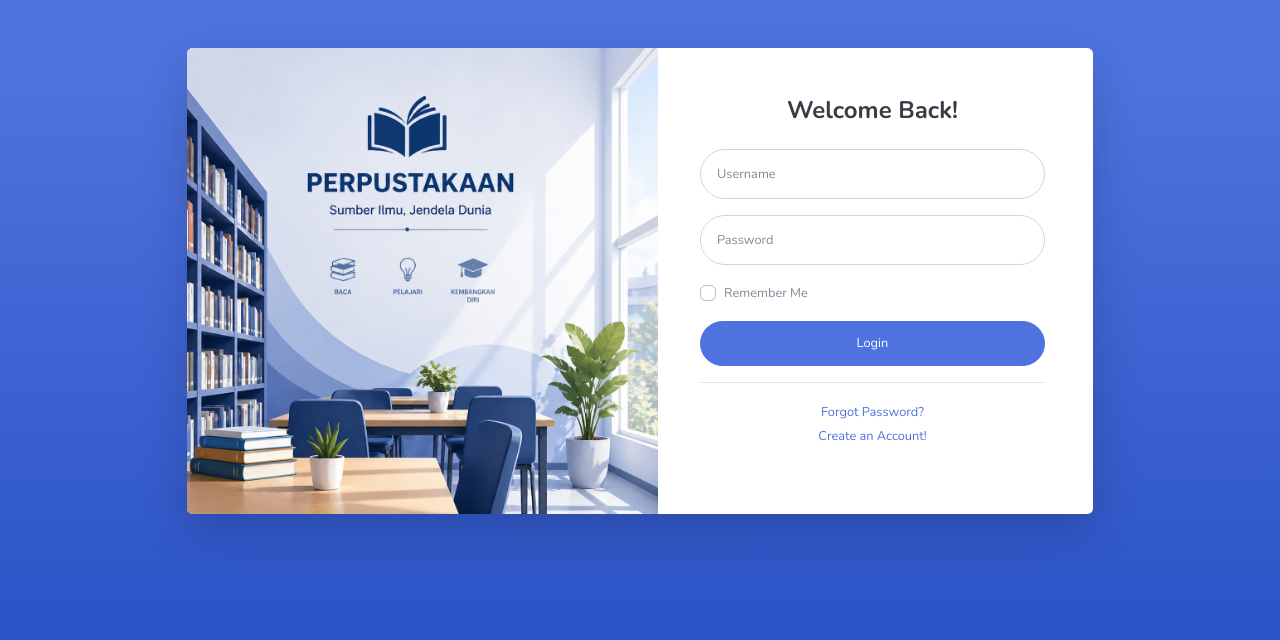
After one commit to TitaniaNajwa-GI24CA/CI_24_PW2, a CodeIgniter app: the page made by application/views/auth/login.php in a window 1280 px wide. The commit adds this page. Shown: the top 640 px of the page. Run offline with CodeIgniter, Linux system fonts and the light colour scheme.

Commit message:
28 April

```diff
--- a/application/config/routes.php
+++ b/application/config/routes.php
@@ -49,6 +49,10 @@ defined('BASEPATH') OR exit('No direct script access allowed');
 | Examples:	my-controller/index	-> my_controller/index
 |		my-controller/my-method	-> my_controller/my_method
 */
-$route['default_controller'] = 'Hello';
+$route['default_controller'] = 'auth';
 $route['404_override'] = '';
 $route['translate_uri_dashes'] = FALSE;
+
+$route['login']='auth';
+$route['login/proses']='auth/login';
+$route['logout']='auth/logout';
--- /dev/null
+++ b/application/views/auth/login.php
@@ -0,0 +1,106 @@
+<!DOCTYPE html>
+<html lang="en">
+
+<head>
+
+    <meta charset="utf-8">
+    <meta http-equiv="X-UA-Compatible" content="IE=edge">
+    <meta name="viewport" content="width=device-width, initial-scale=1, shrink-to-fit=no">
+    <meta name="description" content="">
+    <meta name="author" content="">
+
+    <title>Perpustakaan - Login</title>
+
+    <!-- Custom fonts for this template-->
+    <link href="<?= base_url('assets/vendor/fontawesome-free/css/all.min.css');?>" rel="stylesheet" type="text/css">
+    <link
+        href="https://fonts.googleapis.com/css?family=Nunito:200,200i,300,300i,400,400i,600,600i,700,700i,800,800i,900,900i"
+        rel="stylesheet">
+
+    <!-- Custom styles for this template-->
+    <link href="<?= base_url('assets/css/sb-admin-2.min.css');?>" rel="stylesheet">
+
+</head>
+
+<body class="bg-gradient-primary">
+
+    <div class="container">
+
+        <!-- Outer Row -->
+        <div class="row justify-content-center">
+
+            <div class="col-xl-10 col-lg-12 col-md-9">
+
+                <div class="card o-hidden border-0 shadow-lg my-5">
+                    <div class="card-body p-0">
+                        <!-- Nested Row within Card Body -->
+                        <div class="row">
+                            <div class="col-lg-6 d-none d-lg-flex align-items-center justify-content-center">
+                                <div class="text-center">
+                                    <img src="<?= base_url('assets/img/perpus.png');?>"
+                                        width="500"
+                                        class="mb-6">
+                                </div>
+                            </div>
+                            <div class="col-lg-6">
+                                <div class="p-5">
+                                    <div class="text-center">
+                                        <h1 class="h4 text-gray-900 mb-4"><b>Welcome Back!</b></h1>
+                                    </div>
+                                    <?php if($this->session->flashdata('error')):?>
+                                        <div class="alert alert-danger">
+                                            <?= $this->session->flashdata('error'); ?>
+                                        </div>
+                                    <?php endif;?>
+                                    <form class="user" method="post" action="<?= site_url('login/proses');?>">
+                                        <div class="form-group">
+                                            <input type="text" name="username" class="form-control form-control-user"
+                                                placeholder="Username" required>
+                                        </div>
+                                        <div class="form-group">
+                                            <input type="password" name="password" class="form-control form-control-user"
+                                                id="exampleInputPassword" placeholder="Password">
+                                        </div>
+                                        <div class="form-group">
+                                            <div class="custom-control custom-checkbox small">
+                                                <input type="checkbox" class="custom-control-input" id="customCheck">
+                                                <label class="custom-control-label" for="customCheck">Remember
+                                                    Me</label>
+                                            </div>
+                                        </div>
+                                        <button type="submit" class="btn btn-primary btn-user btn-block">
+                                            Login
+                                        </button>
+                                    </form>
+                                    <hr>
+                                    <div class="text-center">
+                                        <a class="small" href="#">Forgot Password?</a>
+                                    </div>
+                                    <div class="text-center">
+                                        <a class="small" href="#">Create an Account!</a>
+                                    </div>
+                                </div>
+                            </div>
+                        </div>
+                    </div>
+                </div>
+
+            </div>
+
+        </div>
+
+    </div>
+
+    <!-- Bootstrap core JavaScript-->
+    <script src="<?= base_url('assets/vendor/jquery/jquery.min.js');?>"></script>
+    <script src="<?= base_url('assets/vendor/bootstrap/js/bootstrap.bundle.min.js');?>"></script>
+
+    <!-- Core plugin JavaScript-->
+    <script src="<?= base_url('assets/vendor/jquery-easing/jquery.easing.min.js');?>"></script>
+
+    <!-- Custom scripts for all pages-->
+    <script src="<?= base_url('assets/js/sb-admin-2.min.js');?>"></script>
+
+</body>
+
+</html>
```
Also changed, not shown: application/controllers/auth.php (added, +47 -0 lines), application/models/auth_model.php (added, +22 -0 lines), application/views/anggota/edit.php (+4 -4 lines), assets/img/perpus.png (added).
